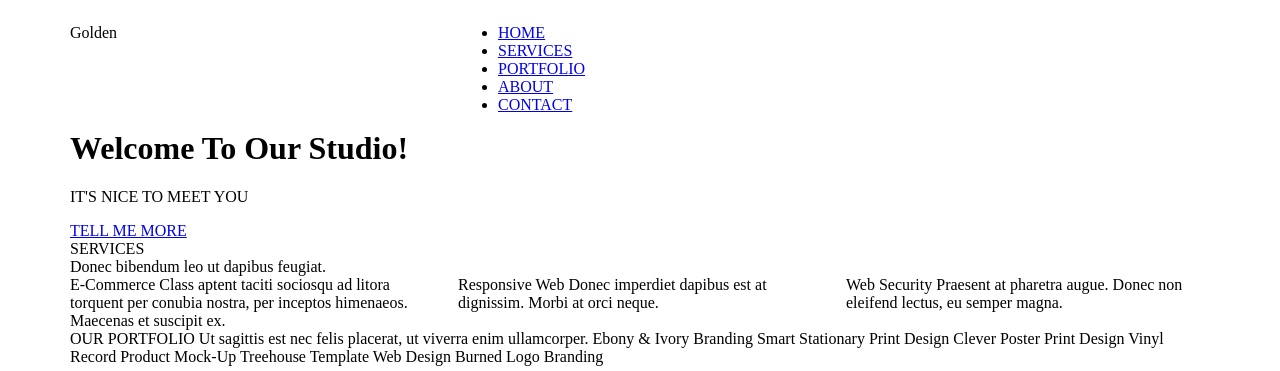
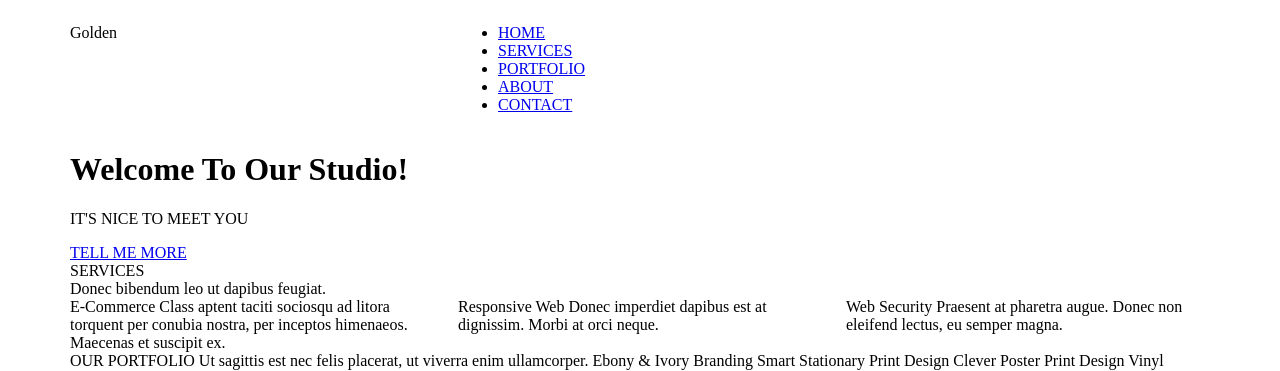
Before and after one commit to jagodakrzyw/project-4, a website: page index.html in a window 1280 px wide. Shown: the top 371 px of the page. Drawn offline with Linux system fonts and the light colour scheme.

Commit message:
Fix errors in html after test run

```diff
--- a/index.html
+++ b/index.html
@@ -50,9 +50,11 @@
     <header class="splash">
       <div class="container">
         <div class="row">
-          <h1 class="page-title">Welcome To Our Studio!</h1>
-          <p class="page-subtitle">IT'S NICE TO MEET YOU</p>
-          <a href="#" class="button-one">TELL ME MORE</a>
+          <div class="col">
+            <h1 class="page-title">Welcome To Our Studio!</h1>
+            <p class="page-subtitle">IT'S NICE TO MEET YOU</p>
+            <a href="#" class="button-one">TELL ME MORE</a>
+          </div>
         </div>
       </div>
     </header>
@@ -83,7 +85,7 @@
     <section class="our portfolio">
       <div class="container">
         OUR PORTFOLIO Ut sagittis est nec felis placerat, ut viverra enim
-        ullamcorper. Ebony &amp Ivory Branding Smart Stationary Print Design
+        ullamcorper. Ebony &amp; Ivory Branding Smart Stationary Print Design
         Clever Poster Print Design Vinyl Record Product Mock-Up Treehouse
         Template Web Design Burned Logo Branding
       </div>
```
